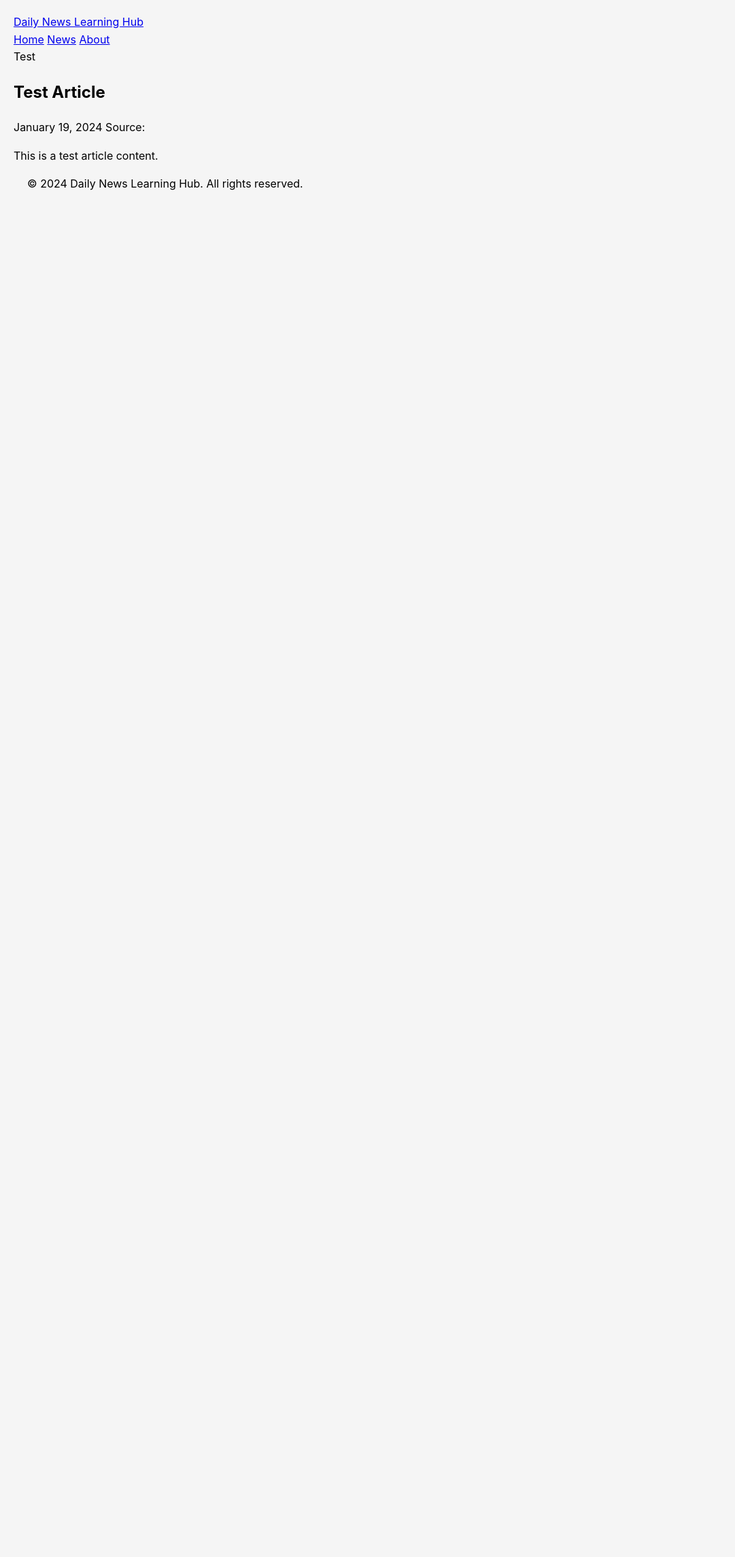
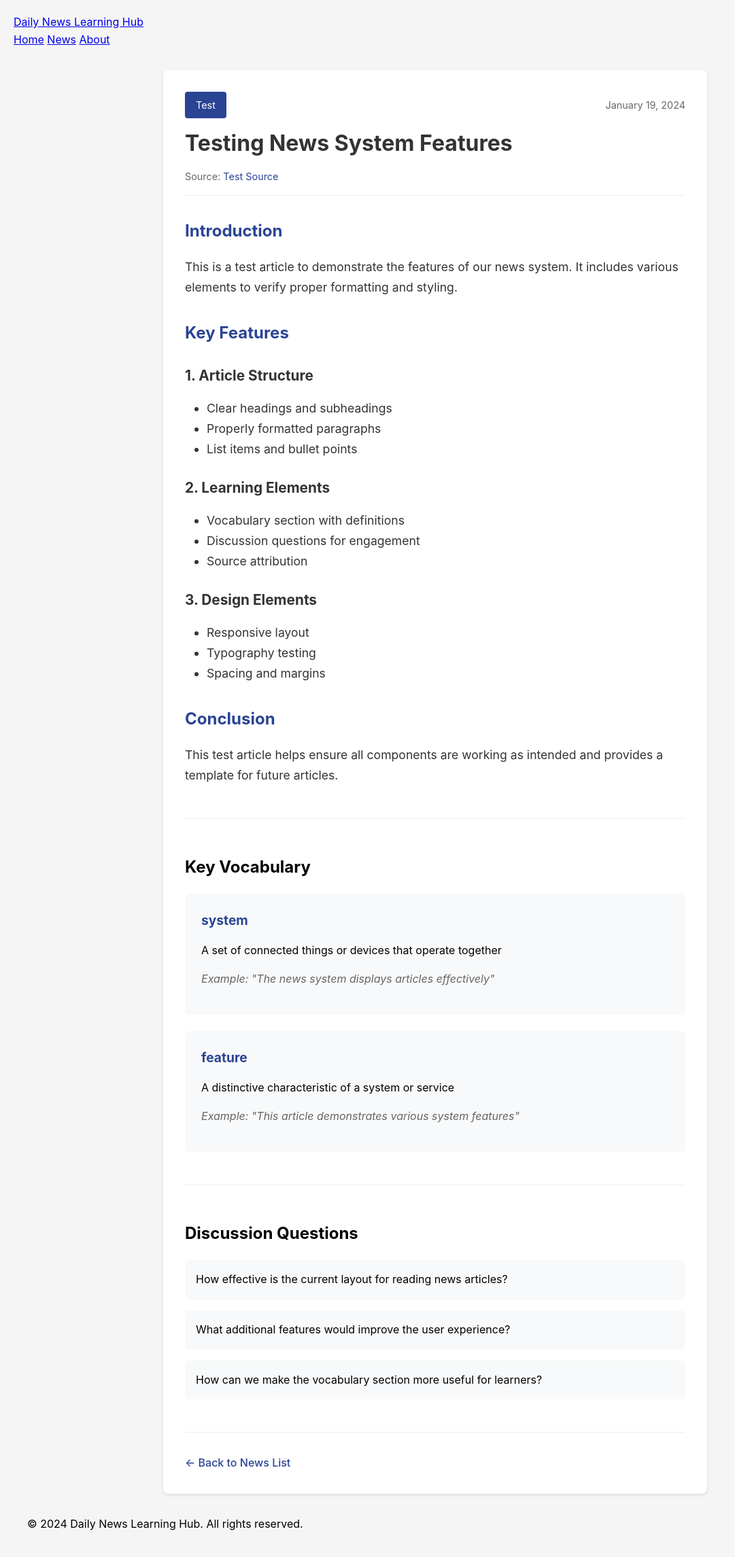
Before and after one commit to SKYEMINMIN/daily-news-learning, a Jekyll site: the page built from _posts/2024-01-19-single-test-article.md, in a window 1280 px wide. Shown: the whole page at 68% size, without its empty margins (0-1081 px from the left). Built offline with Jekyll 4.4.1, drawn with Linux system fonts in a browser that asks for light colours; before the commit the page ends 900 px from its top, so only the background shows below that.

Commit message:
Update article layout and styling

```diff
--- a/_layouts/post.html
+++ b/_layouts/post.html
@@ -1,44 +1,55 @@
 ---
 layout: default
 ---
-<article class="post">
-    <div class="post-header">
-        <span class="post-category">{{ page.category }}</span>
-        <h1>{{ page.title }}</h1>
-        <div class="post-meta">
-            <span class="post-date">{{ page.date | date: "%B %-d, %Y" }}</span>
-            <span class="post-source">Source: <a href="{{ page.source_url }}" target="_blank">{{ page.source }}</a></span>
+<div class="article-container">
+    <article class="article">
+        <header class="article-header">
+            <div class="article-meta">
+                <span class="article-category">{{ page.category }}</span>
+                <time class="article-date">{{ page.date | date: "%B %-d, %Y" }}</time>
             </div>
+            <h1 class="article-title">{{ page.title }}</h1>
+            {% if page.source %}
+            <div class="article-source">
+                Source: <a href="{{ page.source_url }}" target="_blank">{{ page.source }}</a>
             </div>
+            {% endif %}
+        </header>
 
-    <div class="post-content">
+        <div class="article-content">
             {{ content }}
         </div>
 
         {% if page.vocabulary %}
-    <div class="vocabulary-section">
+        <section class="vocabulary-section">
             <h2>Key Vocabulary</h2>
-        <ul class="vocabulary-list">
+            <div class="vocabulary-list">
                 {% for word in page.vocabulary %}
-            <li>
-                <strong>{{ word.term }}</strong>: {{ word.definition }}
+                <div class="vocabulary-item">
+                    <h3>{{ word.term }}</h3>
+                    <p class="definition">{{ word.definition }}</p>
                     {% if word.example %}
-                <p class="example">Example: {{ word.example }}</p>
+                    <p class="example">Example: "{{ word.example }}"</p>
                     {% endif %}
-            </li>
+                </div>
                 {% endfor %}
-        </ul>
             </div>
+        </section>
         {% endif %}
 
         {% if page.discussion_questions %}
-    <div class="discussion-section">
+        <section class="discussion-section">
             <h2>Discussion Questions</h2>
-        <ol class="question-list">
+            <ul class="discussion-questions">
                 {% for question in page.discussion_questions %}
                 <li>{{ question }}</li>
                 {% endfor %}
-        </ol>
+            </ul>
+        </section>
+        {% endif %}
+
+        <footer class="article-footer">
+            <a href="{{ site.baseurl }}/news" class="back-to-news">← Back to News List</a>
+        </footer>
+    </article>
 </div>
-    {% endif %}
-</article>
--- a/_posts/2024-01-19-single-test-article.md
+++ b/_posts/2024-01-19-single-test-article.md
@@ -1,9 +1,44 @@
 ---
 layout: post
-title: "Test Article"
+title: "Testing News System Features"
 category: Test
 date: 2024-01-19
-excerpt: "This is a test article to verify the news system functionality."
+source: "Test Source"
+source_url: "#"
+vocabulary:
+  - term: "system"
+    definition: "A set of connected things or devices that operate together"
+    example: "The news system displays articles effectively"
+  - term: "feature"
+    definition: "A distinctive characteristic of a system or service"
+    example: "This article demonstrates various system features"
+discussion_questions:
+  - "How effective is the current layout for reading news articles?"
+  - "What additional features would improve the user experience?"
+  - "How can we make the vocabulary section more useful for learners?"
 ---
 
-This is a test article content.
+## Introduction
+
+This is a test article to demonstrate the features of our news system. It includes various elements to verify proper formatting and styling.
+
+## Key Features
+
+### 1. Article Structure
+- Clear headings and subheadings
+- Properly formatted paragraphs
+- List items and bullet points
+
+### 2. Learning Elements
+- Vocabulary section with definitions
+- Discussion questions for engagement
+- Source attribution
+
+### 3. Design Elements
+- Responsive layout
+- Typography testing
+- Spacing and margins
+
+## Conclusion
+
+This test article helps ensure all components are working as intended and provides a template for future articles.
--- a/assets/css/style.css
+++ b/assets/css/style.css
@@ -78,3 +78,177 @@ body {
         grid-template-columns: 1fr;
     }
 }
+/* Article page styles */
+.article-container {
+    max-width: 800px;
+    margin: 2rem auto;
+    padding: 0 20px;
+}
+
+.article {
+    background: white;
+    border-radius: 8px;
+    padding: 2rem;
+    box-shadow: 0 2px 4px rgba(0,0,0,0.1);
+}
+
+.article-header {
+    margin-bottom: 2rem;
+    padding-bottom: 1rem;
+    border-bottom: 1px solid #eee;
+}
+
+.article-meta {
+    display: flex;
+    gap: 1rem;
+    align-items: center;
+    margin-bottom: 1rem;
+}
+
+.article-category {
+    background-color: #2a4494;
+    color: white;
+    padding: 0.5rem 1rem;
+    border-radius: 4px;
+    font-size: 0.9rem;
+}
+
+.article-date {
+    color: #666;
+    font-size: 0.9rem;
+}
+
+.article-title {
+    font-size: 2rem;
+    color: #333;
+    margin: 1rem 0;
+    line-height: 1.3;
+}
+
+.article-source {
+    color: #666;
+    font-size: 0.9rem;
+    margin-top: 1rem;
+}
+
+.article-source a {
+    color: #2a4494;
+    text-decoration: none;
+}
+
+.article-content {
+    font-size: 1.1rem;
+    line-height: 1.7;
+    color: #333;
+}
+
+.article-content h2 {
+    color: #2a4494;
+    margin: 2rem 0 1rem;
+    font-size: 1.5rem;
+}
+
+.article-content h3 {
+    color: #333;
+    margin: 1.5rem 0 1rem;
+    font-size: 1.3rem;
+}
+
+.article-content p {
+    margin-bottom: 1.5rem;
+}
+
+.article-content ul, .article-content ol {
+    margin: 1rem 0;
+    padding-left: 2rem;
+}
+
+/* Vocabulary section */
+.vocabulary-section {
+    margin-top: 3rem;
+    padding-top: 2rem;
+    border-top: 1px solid #eee;
+}
+
+.vocabulary-list {
+    display: grid;
+    gap: 1.5rem;
+    margin-top: 1rem;
+}
+
+.vocabulary-item {
+    background: #f8f9fa;
+    padding: 1.5rem;
+    border-radius: 6px;
+}
+
+.vocabulary-item h3 {
+    color: #2a4494;
+    margin: 0 0 0.5rem;
+    font-size: 1.2rem;
+}
+
+.definition {
+    margin-bottom: 0.5rem;
+}
+
+.example {
+    color: #666;
+    font-style: italic;
+}
+
+/* Discussion section */
+.discussion-section {
+    margin-top: 3rem;
+    padding-top: 2rem;
+    border-top: 1px solid #eee;
+}
+
+.discussion-questions {
+    list-style-type: none;
+    padding: 0;
+}
+
+.discussion-questions li {
+    margin-bottom: 1rem;
+    padding: 1rem;
+    background: #f8f9fa;
+    border-radius: 6px;
+}
+
+/* Article footer */
+.article-footer {
+    margin-top: 3rem;
+    padding-top: 2rem;
+    border-top: 1px solid #eee;
+}
+
+.back-to-news {
+    display: inline-block;
+    color: #2a4494;
+    text-decoration: none;
+    font-weight: 500;
+}
+
+.back-to-news:hover {
+    text-decoration: underline;
+}
+
+/* Responsive design */
+@media (max-width: 768px) {
+    .article-container {
+        padding: 0 15px;
+    }
+
+    .article {
+        padding: 1.5rem;
+    }
+
+    .article-title {
+        font-size: 1.75rem;
+    }
+
+    .vocabulary-list {
+        grid-template-columns: 1fr;
+    }
+}
```
Lines whose indentation alone changed are shown as unchanged.
